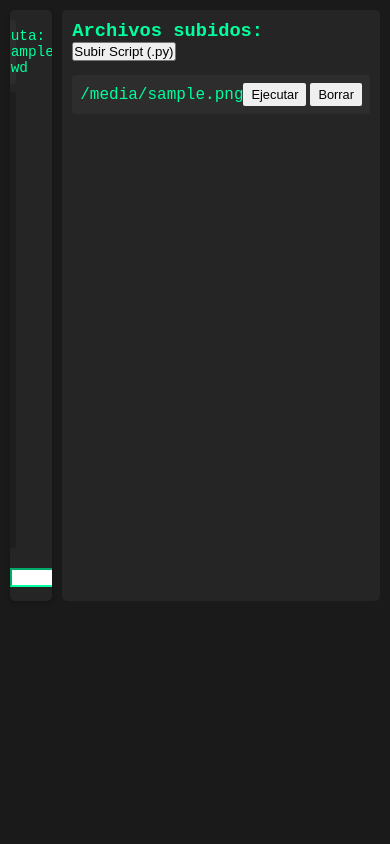
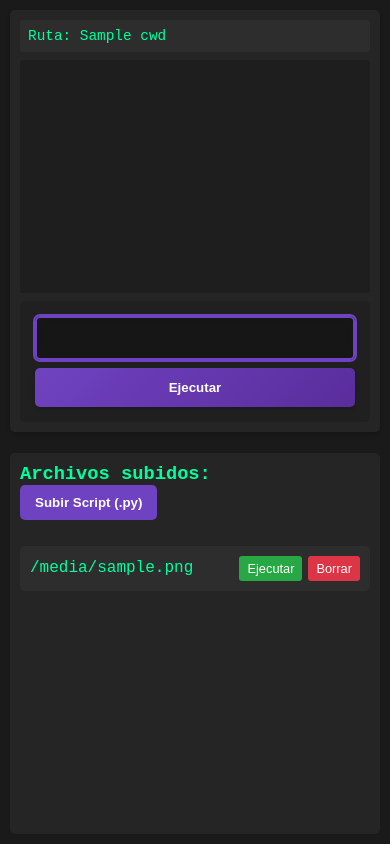
Before and after one commit to henrytmr/sys, a Flask app: template templates/index.html in a window 390 px wide. Run offline with Flask 3, Linux system fonts and the light colour scheme; the template is opened without the code that fills it: most values are stand-ins (such as "Sample title", 1, 10 or a date in 2020).

Commit message:
++FSOCIETY++

```diff
--- a/static/style.css
+++ b/static/style.css
@@ -23,7 +23,6 @@ body {
     display: flex;
 }
 
-/* Contenedor principal */
 .container {
     display: grid;
     grid-template-columns: 2fr 1fr;
@@ -32,7 +31,7 @@ body {
     height: 97vh;
 }
 
-/* Sección Consola */
+/* Consola */
 .console {
     background: var(--terminal-bg);
     border-radius: 5px;
@@ -53,7 +52,6 @@ body {
     color: var(--text-primary);
 }
 
-/* Historial de comandos */
 .history {
     flex: 1;
     overflow-y: auto;
@@ -79,42 +77,59 @@ body {
     background: rgba(220, 53, 69, 0.05);
 }
 
+/* Área de entrada - Versión desktop */
 .input-area {
     display: flex;
     gap: 6px;
     align-items: center;
-    padding-top: 8px;
-    width: 100%; /* Asegura que ocupe todo el ancho disponible */
+    padding: 12px 10px;
+    background: rgba(30, 30, 30, 0.7);
+    border-radius: 5px;
+    margin-top: auto;
+}
+
+.prompt {
+    color: var(--success);
+    font-weight: bold;
+    font-size: 1.1em;
+    padding-right: 5px;
+}
+
+#command {
+    flex: 0 0 80%;
+    padding: 10px 12px;
+    background: rgba(0, 0, 0, 0.3);
+    border: 2px solid var(--accent);
+    color: var(--text-primary);
+    font-size: 0.95em;
+    border-radius: 5px;
+    transition: all 0.3s;
+    backdrop-filter: blur(5px);
+    min-width: 0;
+}
+
+#command:focus {
+    outline: none;
+    box-shadow: 0 0 0 2px var(--accent);
 }
 
 #execute {
-    flex: 0 0 18%; /* Botón ocupa el 18% (2% restante es el gap) */
-    background: var(--success);
+    flex: 0 0 18%;
+    background: linear-gradient(135deg, var(--accent), #5a2d9c);
     color: white;
-    padding: 6px 12px;
+    padding: 10px;
     border: none;
-    border-radius: 3px;
+    border-radius: 5px;
     cursor: pointer;
-    transition: opacity 0.2s;
-    white-space: nowrap; /* Evita que el texto del botón se divida */
-}
-
-#command:focus {
-    border-color: var(--text-primary);
-    outline: none;
-}
-
-#execute {
-    background: var(--success);
-    color: white;
-    padding: 6px 12px;
-    border: none;
-    border-radius: 3px;
-    cursor: pointer;
-    transition: opacity 0.2s;
+    font-weight: bold;
+    transition: all 0.3s;
+    box-shadow: 0 2px 5px rgba(0,0,0,0.2);
+    white-space: nowrap;
 }
 
 #execute:hover {
+    transform: translateY(-1px);
+    box-shadow: 0 4px 8px rgba(0,0,0,0.3);
     opacity: 0.9;
 }
 
@@ -136,28 +151,108 @@ body {
 
 .file-item {
     background: #2d2d2d;
-    padding: 8px;
-    margin: 4px 0;
-    border-radius: 3px;
+    padding: 10px;
+    margin: 6px 0;
+    border-radius: 5px;
     display: flex;
     justify-content: space-between;
     align-items: center;
-    transition: transform 0.2s;
+    transition: all 0.3s;
 }
 
 .file-item:hover {
     transform: translateX(4px);
+    background: #333;
 }
 
 .btn-group {
     display: flex;
-    gap: 4px;
+    gap: 6px;
 }
 
 .btn-run, .btn-delete {
-    padding: 4px 8px;
+    padding: 6px 10px;
     border: none;
-    border-radius: 2px;
-    font-size: 0.8em;
+    border-radius: 3px;
+    font-size: 0.85em;
     cursor: pointer;
-    transition: opacity
+    transition: all 0.2s;
+}
+
+.btn-run {
+    background: var(--success);
+    color: white;
+}
+
+.btn-delete {
+    background: var(--error);
+    color: white;
+}
+
+.upload-btn {
+    background: var(--accent);
+    color: white;
+    padding: 10px 15px;
+    border: none;
+    border-radius: 5px;
+    cursor: pointer;
+    margin-bottom: 10px;
+    font-weight: bold;
+    transition: all 0.3s;
+}
+
+.upload-btn:hover {
+    transform: translateY(-1px);
+    box-shadow: 0 4px 8px rgba(0,0,0,0.2);
+}
+
+/* Animaciones */
+@keyframes fadeIn {
+    from { opacity: 0; transform: translateY(5px); }
+    to { opacity: 1; transform: translateY(0); }
+}
+
+/* Responsive - Móviles */
+@media (max-width: 768px) {
+    .container {
+        grid-template-columns: 1fr;
+        height: auto;
+    }
+
+    .console, .files {
+        height: auto;
+        max-height: 50vh;
+    }
+
+    .input-area {
+        flex-direction: column;
+        gap: 8px;
+        padding: 15px;
+    }
+
+    #command, #execute {
+        width: 100%;
+        flex: none;
+        padding: 12px;
+    }
+
+    .prompt {
+        align-self: flex-start;
+    }
+}
+
+/* Pantallas muy pequeñas */
+@media (max-width: 400px) {
+    #command {
+        font-size: 0.9em;
+    }
+
+    .prompt {
+        display: none;
+    }
+
+    .btn-run, .btn-delete {
+        padding: 5px 8px;
+        font-size: 0.8em;
+    }
+}
```
